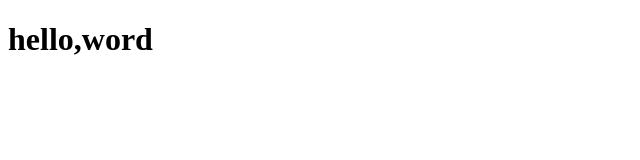
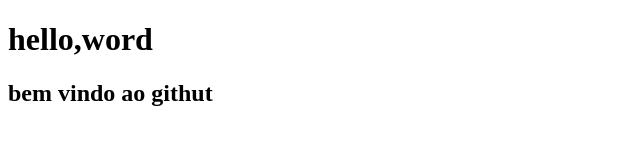
Before and after one commit to Theuszinhohiratinh/html-cursooooooo, a plain HTML site: page index.html in a window 1280 px wide. Shown: the whole page, without its empty margins (0-640 px from the left). Drawn offline with Linux system fonts and the light colour scheme.

Commit message:
Update index.html
testando  o github

```diff
--- a/index.html
+++ b/index.html
@@ -8,5 +8,6 @@
 </head>
 <body>
     <h1>hello,word</h1>
+    <h2>bem vindo ao githut</h2>
 </body>
 </html>
```
